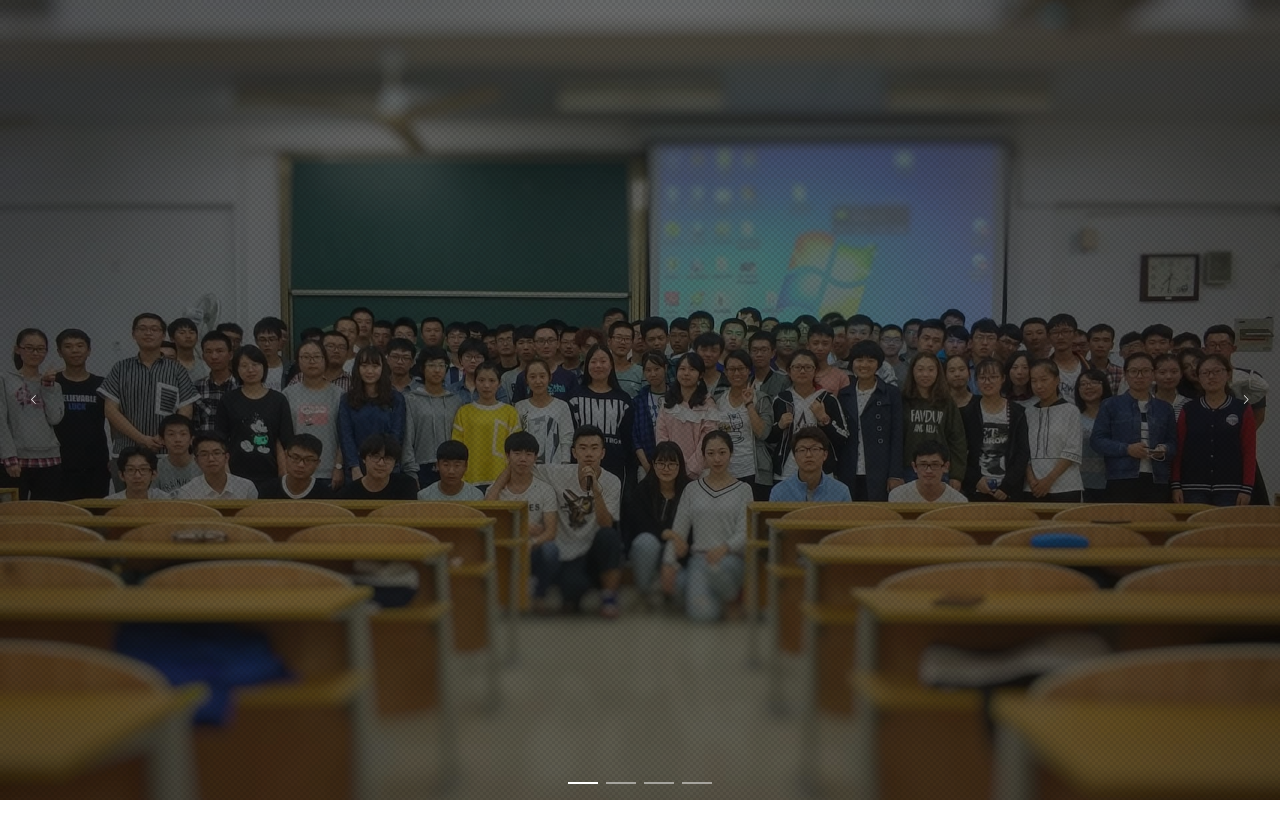
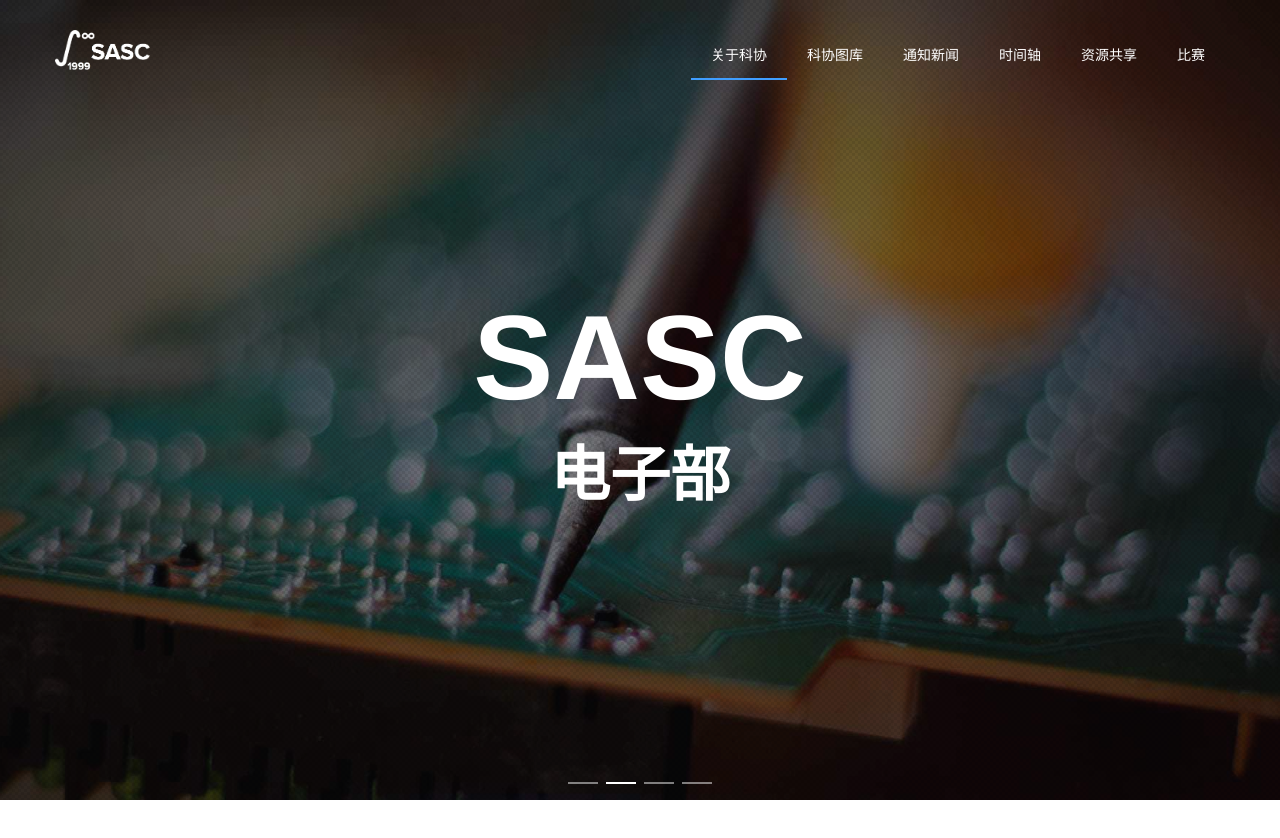
Before and after one commit to NUPT-SASC/SASC-FE, a Vue app: page / in a window 1280 px wide. Shown: the top 838 px of the page. Before the commit the page ends 800 px from the top, so only its background shows below. Built offline with nearby package versions, Linux system fonts and the light colour scheme.

Commit message:
add a navbar

```diff
--- a/src/App.vue
+++ b/src/App.vue
@@ -1,21 +1,27 @@
 <template>
   <div id="app">
+    <NavBar/>
     <router-view/>
   </div>
 </template>
 
 <script>
+import NavBar from '@/components/NavBar';
+
 export default {
   name: 'app',
+  components: {
+    NavBar,
+  },
 };
 </script>
 
-<style>
+<style lang="less">
+@import url('./styles/common.less');
 #app {
   font-family: 'Avenir', Helvetica, Arial, sans-serif;
   -webkit-font-smoothing: antialiased;
   -moz-osx-font-smoothing: grayscale;
-  text-align: center;
   color: #2c3e50;
   /* margin-top: 60px; */
 }
--- /dev/null
+++ b/src/components/NavBar.vue
@@ -0,0 +1,101 @@
+<template>
+<header :class="[scrolled?'navbar-solid':'navbar']">
+    <div class="container">
+        <div class="home">
+            <a href="//www.nuptsasc.com">
+                <img src="../assets/logo.png" alt="Logo" style="height: 40px">
+            </a>
+        </div>
+        <div class="menus">
+            <el-menu :default-active="activeIndex" class="el-menu-demo" mode="horizontal"  :router="true">
+                <el-menu-item index="/">关于科协</el-menu-item>
+                <el-menu-item index="/galley">科协图库</el-menu-item>
+                <el-menu-item index="/news">通知新闻</el-menu-item>
+                <el-menu-item index="/timeline">时间轴</el-menu-item>
+                <el-menu-item index="/files">资源共享</el-menu-item>
+                <el-menu-item index="/competition">比赛</el-menu-item>
+            </el-menu>
+        </div>
+    </div>
+</header>
+
+
+</template>
+<script>
+  export default {
+    data() {
+      return {
+        scrolled: false, // 是否有滚动
+      };
+    },
+    computed: {
+      activeIndex() {
+        return `/${this.$route.path.split('/')[1]}`;
+      },
+    },
+    methods: {
+      handleScroll() {
+        this.scrolled = window.scrollY > 0; // 滚动事件的回调
+      },
+    },
+    mounted() {
+      window.addEventListener('scroll', this.handleScroll); // 监听滚动事件
+    },
+};
+</script>
+
+
+
+
+<style lang="less" scoped>
+
+.el-menu{
+    background-color:rgba(0, 0, 0, 0);
+    color:white;
+    bottom: 0;
+    border-bottom: none;
+    .el-menu-item{
+        height: 50px;
+        line-height: 50px;
+        transition: all 0.2s ease 0s;
+        font-size: 14px;
+        color:white;
+        background-color: rgba(0, 0, 0, 0);
+        &:hover{
+            transition: all 0.3s ease 0s;
+            border-bottom: 2px solid #409EFF;
+            background-color: rgba(0, 0, 0, 0);
+        }
+}
+}
+
+
+.navbar{
+    padding-top: 30px;
+    transition: all 0.3s ease 0s;
+}
+.navbar-solid {
+    padding-top:5px;
+
+    background-color: #000 !important;
+    transition: all 0.2s ease 0s;
+
+}
+
+header{
+    padding-top: 5px;
+    height: 50px;
+    width: 100%;
+    position: fixed;
+    left: 0;
+    top: 0;
+    z-index:1000;
+    .home{
+        float: left;
+    }
+    .menus{
+        float: right;
+    }
+}
+
+</style>
--- a/src/components/Slider.vue
+++ b/src/components/Slider.vue
@@ -1,5 +1,4 @@
 <template>
-  <div id="block" :height="clientHeight">
     <el-carousel :interval="3000" @change="changeHandle" class="sliders" :height="clientHeight" :autoplay="true">
       <el-carousel-item v-for="banner in banners" :key="banner.name" :style="banner.style">
          <div class="img-overlay"></div>
@@ -13,7 +12,6 @@
               </transition>
             </div>
     </el-carousel>
-  </div>
 </template>
 
 <script>
@@ -21,8 +19,8 @@
 export default {
   data() {
     return {
-      nowTitle: 'SASC',
-      show: false,
+      nowTitle: 'SASC', // 当前展示的内容
+      show: false, // 是否展示标题和内容
       clientHeight: `${document.documentElement.clientHeight}px`,
       banners: [
         {
@@ -51,7 +49,7 @@ export default {
     };
   },
   methods: {
-    // 切换图片后的回调
+    // 切换图片后，暂时隐藏标题和内容，一秒后再重新显示
     changeHandle(index) {
       this.show = false;
       const that = this;
@@ -86,13 +84,17 @@ export default {
         font-size: 120px;
         font-weight: 800;
         margin: 0px;
+        text-align: center;
       }
       h2{
         font-size: 60px;
         font-weight: 600;
         margin: 0px;
+        text-align: center;
+
       }
     }
+
   .el-carousel__item {
     /* Center and scale the image nicely */
     /* 优雅的图片居中自适应方案 */
--- a/src/main.js
+++ b/src/main.js
@@ -2,7 +2,7 @@
 // (runtime-only or standalone) has been set in webpack.base.conf with an alias.
 import Vue from 'vue';
 // import ElementUI from 'element-ui';
-import { Carousel, CarouselItem } from 'element-ui';
+import { Button, Carousel, CarouselItem, Menu, MenuItem } from 'element-ui';
 import 'element-ui/lib/theme-chalk/index.css';
 import App from './App';
 import router from './router';
@@ -12,7 +12,9 @@ Vue.config.productionTip = false;
 // Vue.use(ElementUI);
 Vue.use(Carousel);
 Vue.use(CarouselItem);
-
+Vue.use(Button);
+Vue.use(Menu);
+Vue.use(MenuItem);
 /* eslint-disable no-new */
 new Vue({
   el: '#app',
--- /dev/null
+++ b/src/pages/Home.vue
@@ -0,0 +1,17 @@
+<template>
+<div>
+  <Slider/>
+  <div style="height:600px"></div>
+</div>
+</template>
+<script>
+import Slider from '@/components/Slider';
+
+export default {
+  components: { Slider },
+};
+</script>
+
+
+<style lang="less">
+</style>
--- a/src/router/index.js
+++ b/src/router/index.js
@@ -1,6 +1,6 @@
 import Vue from 'vue';
 import Router from 'vue-router';
-import Slider from '@/components/Slider';
+import Home from '@/pages/Home';
 
 Vue.use(Router);
 
@@ -8,8 +8,8 @@ export default new Router({
   routes: [
     {
       path: '/',
-      name: 'slider',
-      component: Slider,
+      name: 'home',
+      component: Home,
     },
   ],
 });
--- /dev/null
+++ b/src/styles/common.less
@@ -0,0 +1,23 @@
+.container {
+  padding-right: 15px;
+  padding-left: 15px;
+  margin-right: auto;margin-left: auto;
+//   ::before{
+    //   display: table;
+//   }
+}
+@media (min-width: 768px) {
+  .container {
+    width: 750px;
+  }
+}
+@media (min-width: 992px) {
+  .container {
+    width: 970px;
+  }
+}
+@media (min-width: 1200px){
+    .container {
+        width: 1170px;
+    }
+}
```
Also changed, not shown: src/assets/logo.png.
